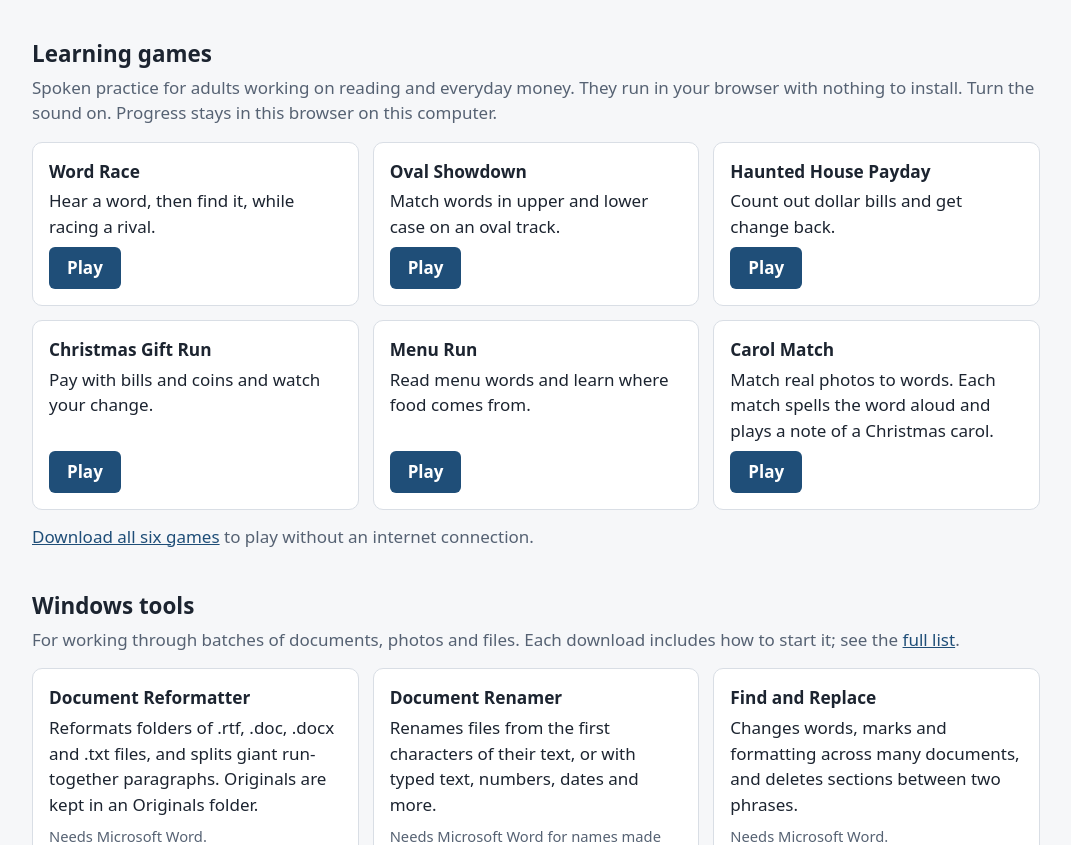
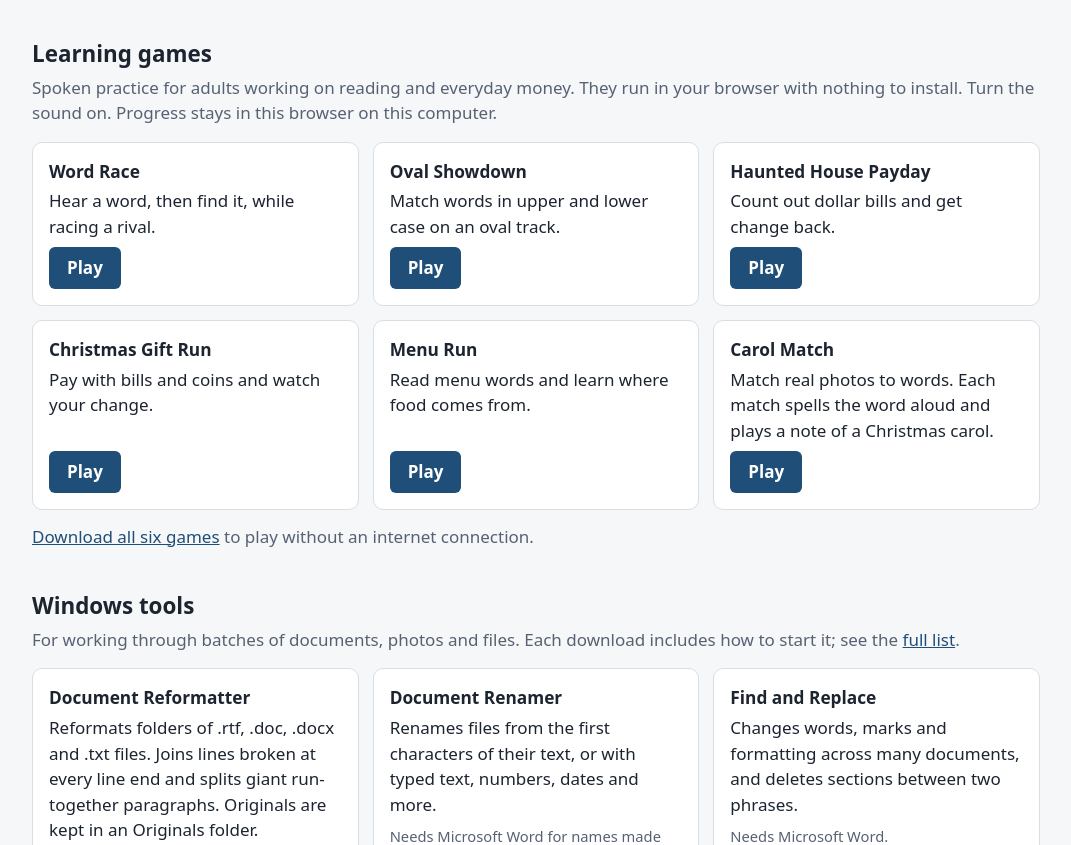
Before and after one commit to DJT1953/office-tools-and-learning-games, a plain HTML site: page docs/index.html in a window 1280 px wide. Shown: the part 107-952 px from the top of the page, without its empty margins (104-1175 px from the left). Drawn offline with Linux system fonts and the light colour scheme.

Commit message:
feat(document-reformatter): join lines broken at every line end
New tick box (off at the start): one break becomes a space, two in a
row end the paragraph. Indented paragraphs keep their indent; only files
broken at every line are changed; headings, lists and tables stay.

Co-Authored-By: Claude Opus 5.5 <noreply@anthropic.com>

```diff
--- a/docs/index.html
+++ b/docs/index.html
@@ -48,7 +48,7 @@ a { color:var(--accent); }
     <h2>Windows tools</h2>
     <p class="note">For working through batches of documents, photos and files. Each download includes how to start it; see the <a href="https://github.com/DJT1953/office-tools-and-learning-games#windows-tools">full list</a>.</p>
     <ul>
-      <li class="card"><h3>Document Reformatter</h3><p>Reformats folders of .rtf, .doc, .docx and .txt files, and splits giant run-together paragraphs. Originals are kept in an Originals folder.</p><p class="need">Needs Microsoft Word.</p><a class="btn" href="https://github.com/DJT1953/office-tools-and-learning-games/releases/latest/download/document-reformatter.zip">Download</a></li>
+      <li class="card"><h3>Document Reformatter</h3><p>Reformats folders of .rtf, .doc, .docx and .txt files. Joins lines broken at every line end and splits giant run-together paragraphs. Originals are kept in an Originals folder.</p><p class="need">Needs Microsoft Word.</p><a class="btn" href="https://github.com/DJT1953/office-tools-and-learning-games/releases/latest/download/document-reformatter.zip">Download</a></li>
       <li class="card"><h3>Document Renamer</h3><p>Renames files from the first characters of their text, or with typed text, numbers, dates and more.</p><p class="need">Needs Microsoft Word for names made from text.</p><a class="btn" href="https://github.com/DJT1953/office-tools-and-learning-games/releases/latest/download/document-renamer.zip">Download</a></li>
       <li class="card"><h3>Find and Replace</h3><p>Changes words, marks and formatting across many documents, and deletes sections between two phrases.</p><p class="need">Needs Microsoft Word.</p><a class="btn" href="https://github.com/DJT1953/office-tools-and-learning-games/releases/latest/download/find-and-replace.zip">Download</a></li>
       <li class="card"><h3>Duplicate File Finder</h3><p>Finds exact copies, matching documents, and look-alike photos and videos.</p><p class="need">Needs Python 3.</p><a class="btn" href="https://github.com/DJT1953/office-tools-and-learning-games/releases/latest/download/duplicate-file-finder.zip">Download</a></li>
```
Also changed, not shown: apps/Document Reformatter/How to use.txt, 3 other files.
